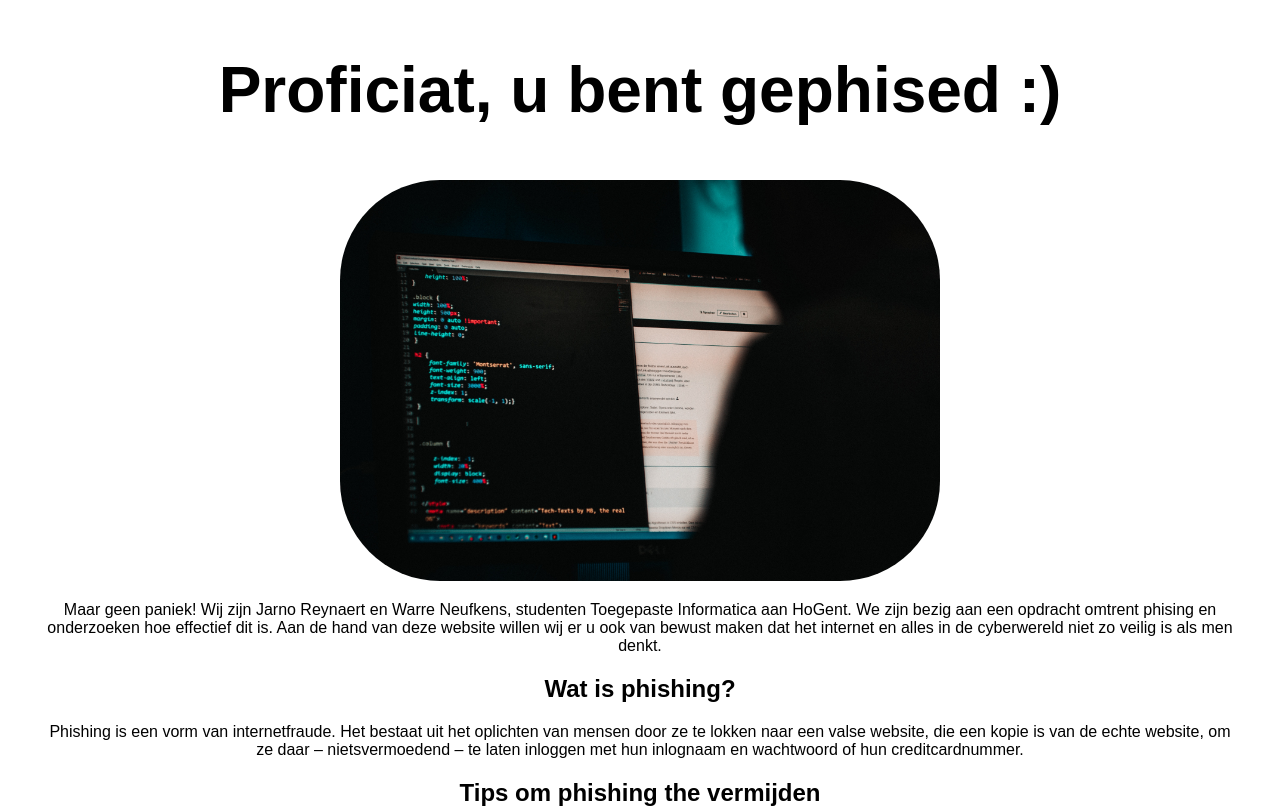
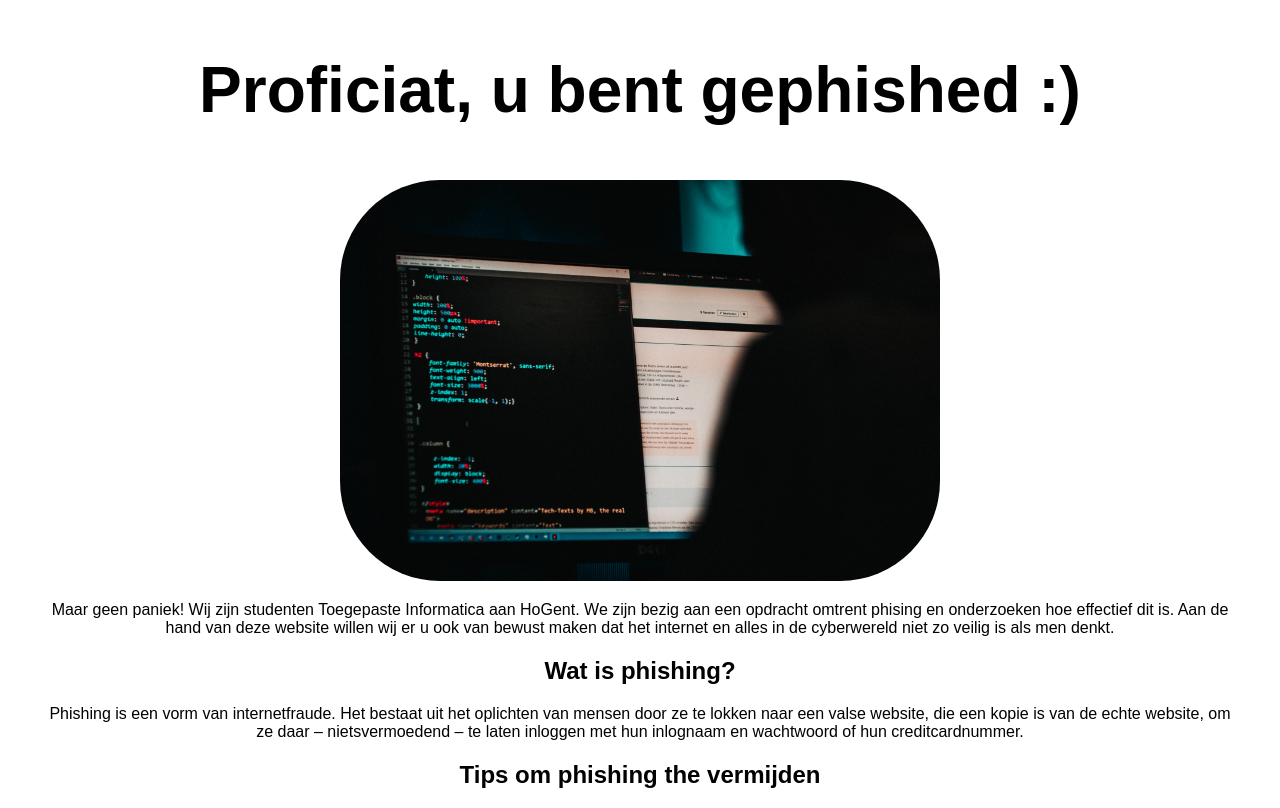
Before and after one commit to warreneufkens/website-phising-prevention, a React (Create React App) app: page / in a window 1280 px wide. Shown: the top 808 px of the page. Built offline with nearby package versions, Linux system fonts and the light colour scheme; a web font is replaced by a local one.

Commit message:
kleine spelfouten

```diff
--- a/public/index.html
+++ b/public/index.html
@@ -16,7 +16,7 @@
 
   gtag('config', 'G-EFB0271QHX');
 </script>
-  <title>Phising prevention</title>
+  <title>Phishing prevention</title>
 </head>
 <body>
   <div id="root"></div>
--- a/src/pages/Home/Home.jsx
+++ b/src/pages/Home/Home.jsx
@@ -5,11 +5,11 @@ const Home = () => {
   return (
     <section>
       <div>
-        <h1>Proficiat, u bent gephised :)</h1>
+        <h1>Proficiat, u bent gephished :)</h1>
         <img src={code} alt="code" />
       </div>
       <div>
-        <p>Maar geen paniek! Wij zijn Jarno Reynaert en Warre Neufkens, studenten Toegepaste Informatica aan HoGent. We zijn bezig aan een opdracht omtrent phising en onderzoeken hoe effectief dit is.
+        <p>Maar geen paniek! Wij zijn studenten Toegepaste Informatica aan HoGent. We zijn bezig aan een opdracht omtrent phising en onderzoeken hoe effectief dit is.
         Aan de hand van deze website willen wij er u ook van bewust maken dat het internet en alles in de cyberwereld niet zo veilig is als men denkt.</p>
       </div>
       <div>
```
